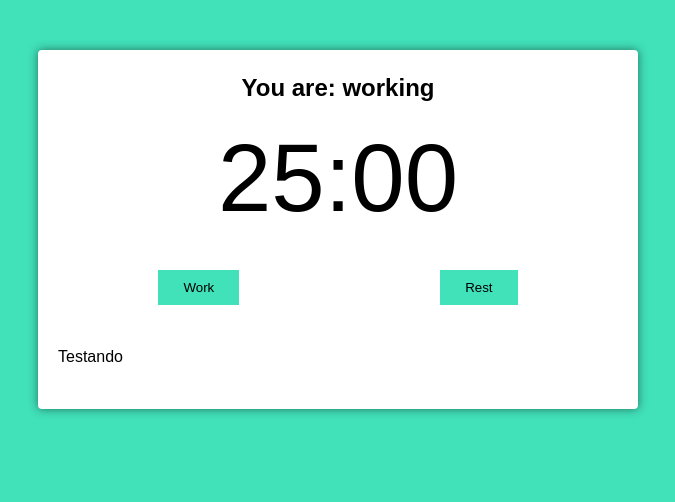
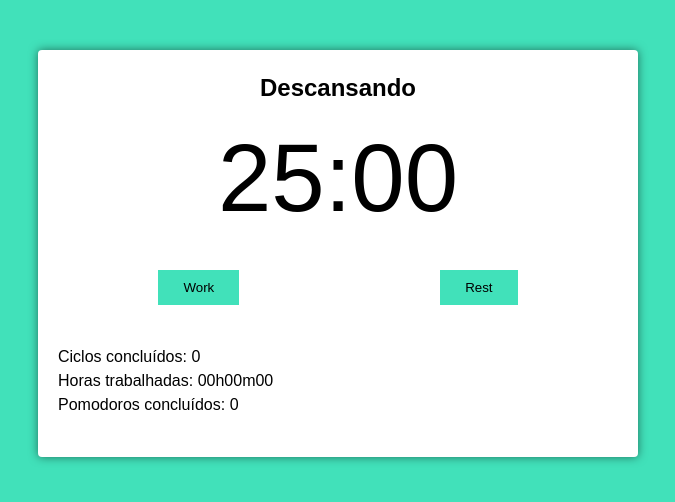
Before and after one commit to codemoises/pomodoro, a React (Create React App) app: page / in a window 1280 px wide. Shown: the top 502 px of the page, without its empty margins (302-977 px from the left). Built offline with nearby package versions, Linux system fonts and the light colour scheme; the HTML template or start-up script is replaced by a standard one.

Commit message:
Conclusão da logica do pomodoro

```diff
--- a/src/components/pomodoro-timer.tsx
+++ b/src/components/pomodoro-timer.tsx
@@ -1,10 +1,11 @@
-import { useEffect, useState } from "react";
+import { useCallback, useEffect, useState } from "react";
 import { useInterval } from "../hooks/use-interval";
 import Button from "./Button";
 import Timer from "./timer";
+import secondsToTime from "../utils/seconds-to-time";
 
-const bellStart = require('../sounds/bell-start.mp3');
-const bellFinish = require('../sounds/bell-finish.mp3');
+const bellStart = require("../sounds/bell-start.mp3");
+const bellFinish = require("../sounds/bell-finish.mp3");
 
 const audioStartWorking = new Audio(bellStart);
 const audioStopWorking = new Audio(bellFinish);
@@ -21,26 +22,31 @@
   const [timeCounting, setTimeCounting] = useState(false);
   const [working, setWorking] = useState(false);
   const [resting, setResting] = useState(false);
+  const [cyclesQtdManager, setcyclesQtdManager] = useState(
+    new Array(props.cycles - 1).fill(true)
+  );
 
-    useEffect(() => {
-        if(working) document.body.classList.add('working');
-        if(resting) document.body.classList.remove('working');
-    }, [resting, working]);
+  const [completedCycles, setCompletedCycles] = useState(0);
+  const [fullWorkingTime, setFullWorkingTime] = useState(0);
+  const [numberOfPomodoros, setNumberOfPomodoros] = useState(0);
 
-    useInterval(() => {
+  useInterval(
+    () => {
       setMainTime(mainTime - 1);
+      if (working) setFullWorkingTime(fullWorkingTime + 1);
     },
-    timeCounting ? 1000 : null);
+    timeCounting ? 1000 : null
+  );
 
-    const configureWork = () => {
+  const configureWork = useCallback(() => {
     setTimeCounting(true);
     setWorking(true);
     setResting(false);
     setMainTime(props.pomodoroTime);
-        audioStopWorking.play();
-    };
+    audioStartWorking.play();
+  }, [props.pomodoroTime]);
 
-    const configureRest = (long: boolean) => {
+  const configureRest = useCallback((long: boolean) => {
     setTimeCounting(true);
     setWorking(false);
     setResting(true);
@@ -49,26 +55,59 @@
       setMainTime(props.longRestTime);
     } else {
       setMainTime(props.shortRestTime);
-        };
+    }
 
     audioStopWorking.play();
-    };
+  }, [props.longRestTime, props.shortRestTime]);
+
+  useEffect(() => {
+    if (working) document.body.classList.add("working");
+    if (resting) document.body.classList.remove("working");
+
+    if (mainTime > 0) return;
+
+    if (working && cyclesQtdManager.length > 0) {
+      configureRest(false);
+      cyclesQtdManager.pop();
+    } else if (working && cyclesQtdManager.length <= 0) {
+      configureRest(true);
+      setcyclesQtdManager(new Array(props.cycles - 1).fill(true));
+      setCompletedCycles(completedCycles + 1);
+    }
+
+    if (working) setNumberOfPomodoros(numberOfPomodoros + 1);
+    if (resting) configureWork();
+  }, [
+    completedCycles,
+    configureRest,
+    configureWork,
+    setcyclesQtdManager,
+    cyclesQtdManager,
+    mainTime,
+    numberOfPomodoros,
+    props.cycles,
+    resting,
+    working,
+  ]);
 
   return (
     <div className="pomodoro">
-            <h2>You are: working</h2>
+      <h2>{working ? 'Trabalhando' : 'Descansando'}</h2>
       <Timer mainTime={mainTime} />
 
       <div className="controls">
         <Button text="Work" onClick={() => configureWork()} />
         <Button text="Rest" onClick={() => configureRest(false)} />
         <Button
-                    className={!working && !resting ? 'hidden' : ''}
-                    text={timeCounting ? 'Pause' : 'Play'}
-                    onClick={() => setTimeCounting(!timeCounting)} />
+          className={!working && !resting ? "hidden" : ""}
+          text={timeCounting ? "Pause" : "Play"}
+          onClick={() => setTimeCounting(!timeCounting)}
+        />
       </div>
       <div className="details">
-                <p>Testando</p>
+        <p>Ciclos concluídos: {completedCycles}</p>
+        <p>Horas trabalhadas: {secondsToTime(fullWorkingTime)}</p>
+        <p>Pomodoros concluídos: {numberOfPomodoros}</p>
       </div>
     </div>
   );
--- a/src/components/timer.tsx
+++ b/src/components/timer.tsx
@@ -1,5 +1,4 @@
-import React from 'react';
-import secondToTime from '../utils/seconds-to-time';
+import secondToMinutes from '../utils/seconds-to-minutes';
 
 interface Props {
     mainTime: number;
@@ -7,6 +6,6 @@
 
 export default function Timer(props: Props): JSX.Element {
     return (
-        <div className="timer">{secondToTime(props.mainTime)}</div>
+        <div className="timer">{secondToMinutes(props.mainTime)}</div>
     );
 }
--- /dev/null
+++ b/src/utils/seconds-to-minutes.ts
@@ -0,0 +1,7 @@
+import { zeroLeft } from "./zero-left";
+
+export default function secondsToMinutes(seconds: number): string {
+    const min = zeroLeft((seconds / 60) % 60);
+    const sec = zeroLeft((seconds % 60) % 60);
+    return `${min}:${sec}`;
+}
--- a/src/utils/seconds-to-time.ts
+++ b/src/utils/seconds-to-time.ts
@@ -1,6 +1,8 @@
-export default function secondToTime(seconds: number): string {
-    const zeroLeft = (n: number) => Math.floor(n).toString().padStart(2, '0');
+import { zeroLeft } from "./zero-left";
+
+export default function secondsToTime(seconds: number): string {
+    const hours = zeroLeft(seconds / 3600);
     const min = zeroLeft((seconds / 60) % 60);
     const sec = zeroLeft((seconds % 60) % 60);
-    return `${min}:${sec}`;
+    return `${hours}h${min}m${sec}`;
 }
--- /dev/null
+++ b/src/utils/zero-left.ts
@@ -0,0 +1,3 @@
+const zeroLeft = (n: number) => Math.floor(n).toString().padStart(2, '0');
+
+export { zeroLeft };
```
Lines whose indentation alone changed are shown as unchanged.
